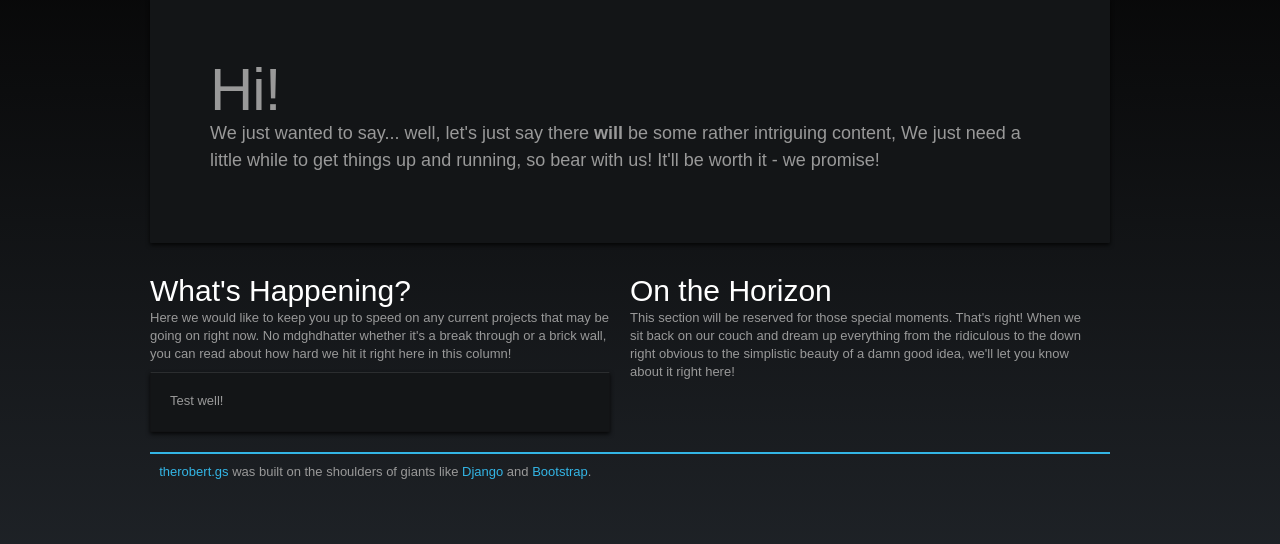
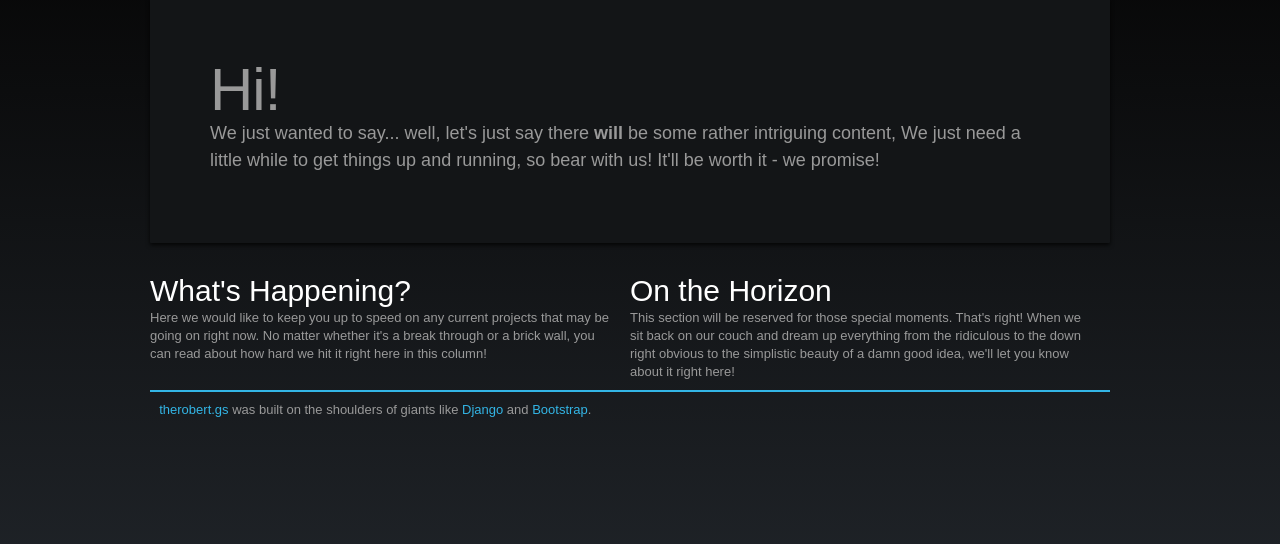
Before and after one commit to rgrant222/therobert.gs, a Django app: page / in a window 1280 px wide. Shown: the part 64-608 px from the top of the page. Run offline with Django 3.2, Linux system fonts and the light colour scheme; some libraries are stand-ins or nearby versions; some web fonts are replaced.

Commit message:
Removed the test well (it did not test well) and fixed a typo

```diff
--- a/templates/home.html
+++ b/templates/home.html
@@ -12,11 +12,8 @@ and running, so bear with us! It'll be worth it - we promise!
   <div class="span6">
     <h1>What's Happening?</h1>
     <p>Here we would like to keep you up to speed on any current projects that
-may be going on right now. No mdghdhatter whether it's a break through or a brick
+may be going on right now. No matter whether it's a break through or a brick
 wall, you can read about how hard we hit it right here in this column!</p>
-	  <div class="well">
-		  Test well!
-	  </div>
   </div>
   <div class="span6">
     <h1>On the Horizon</h1>
```
